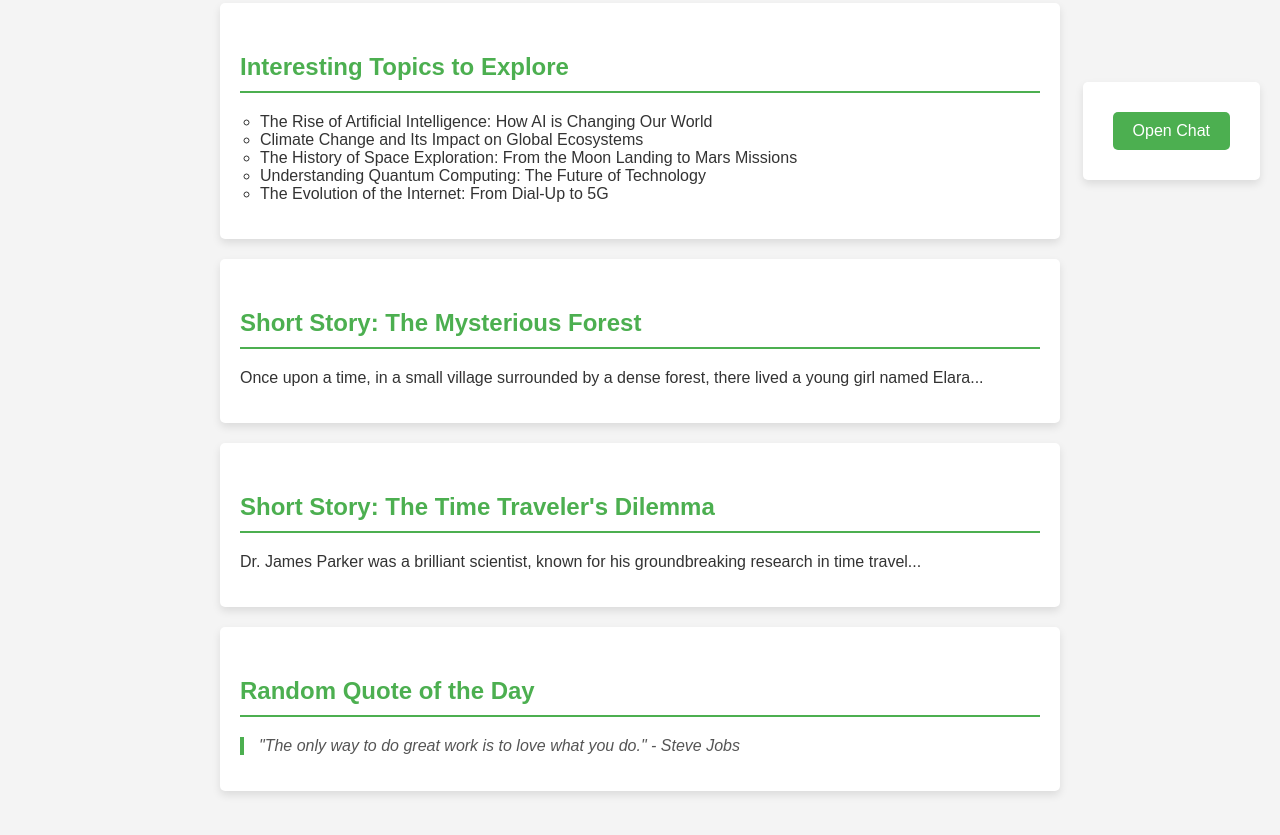
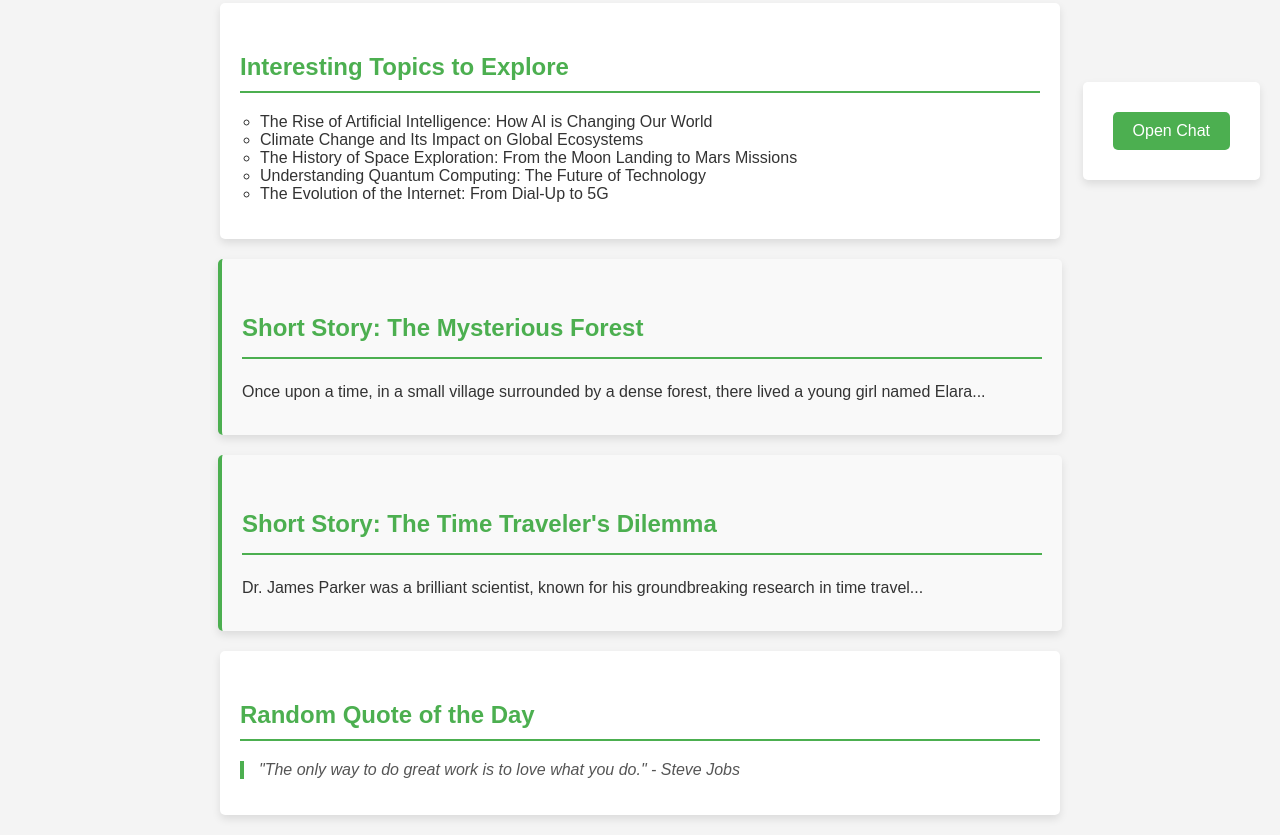
Before and after one commit to c06Herbieto/Testing.github.io, a plain HTML site: page index.html in a window 1280 px wide. Shown: the part 580-1415 px from the top of the page. Before the commit the page ends 1391 px from the top, so only its background shows below. Drawn offline with Linux system fonts and the light colour scheme.

Commit message:
Update index.html

```diff
--- a/index.html
+++ b/index.html
@@ -37,6 +37,7 @@
             margin: 20px auto;
             box-shadow: 0 4px 8px rgba(0,0,0,0.1);
             border-radius: 5px;
+            overflow: hidden; /* Ensures content doesn't overflow */
         }
 
         /* List Styles */
@@ -92,6 +93,20 @@
             border-left: 4px solid #4CAF50;
             padding-left: 15px;
             margin-left: 0;
+        }
+
+        /* Short Story Styles */
+        #shortStory1, #shortStory2 {
+            line-height: 1.6; /* Improved readability */
+            color: #333;
+            background-color: #f9f9f9; /* Light background for differentiation */
+            border-left: 4px solid #4CAF50; /* Accent border */
+            padding: 20px;
+            margin-top: 20px;
+        }
+
+        #shortStory1 p, #shortStory2 p {
+            margin: 10px 0; /* Space between paragraphs */
         }
     </style>
 </head>
```
